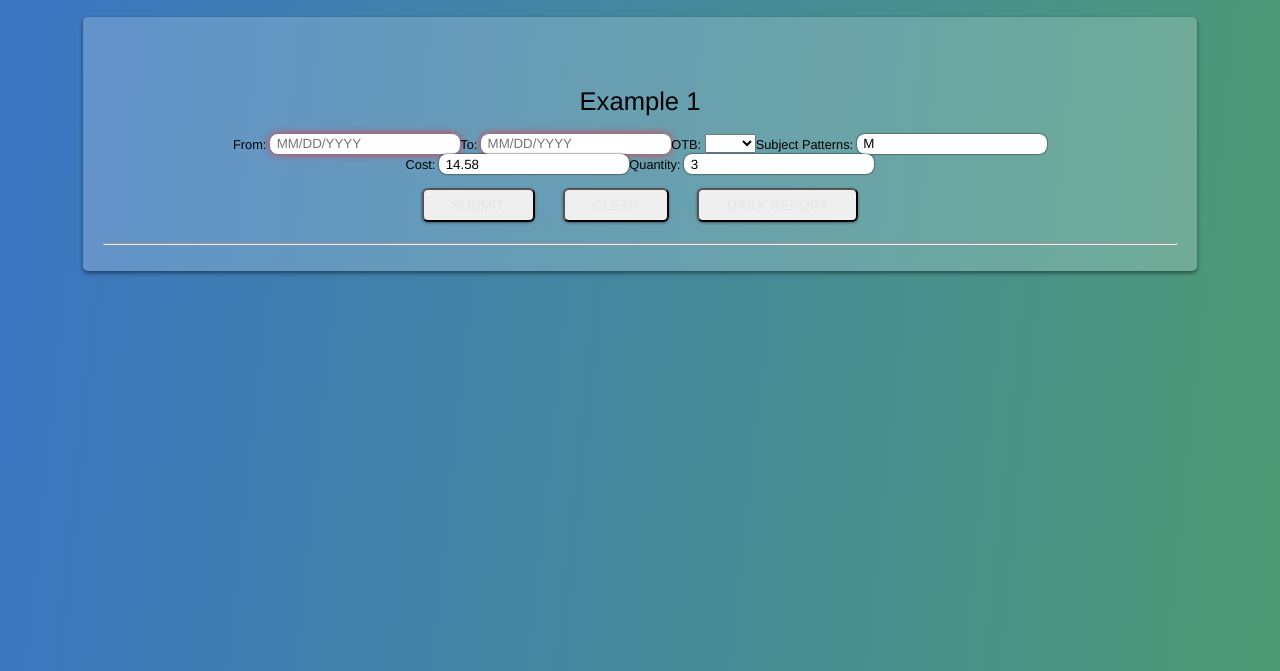
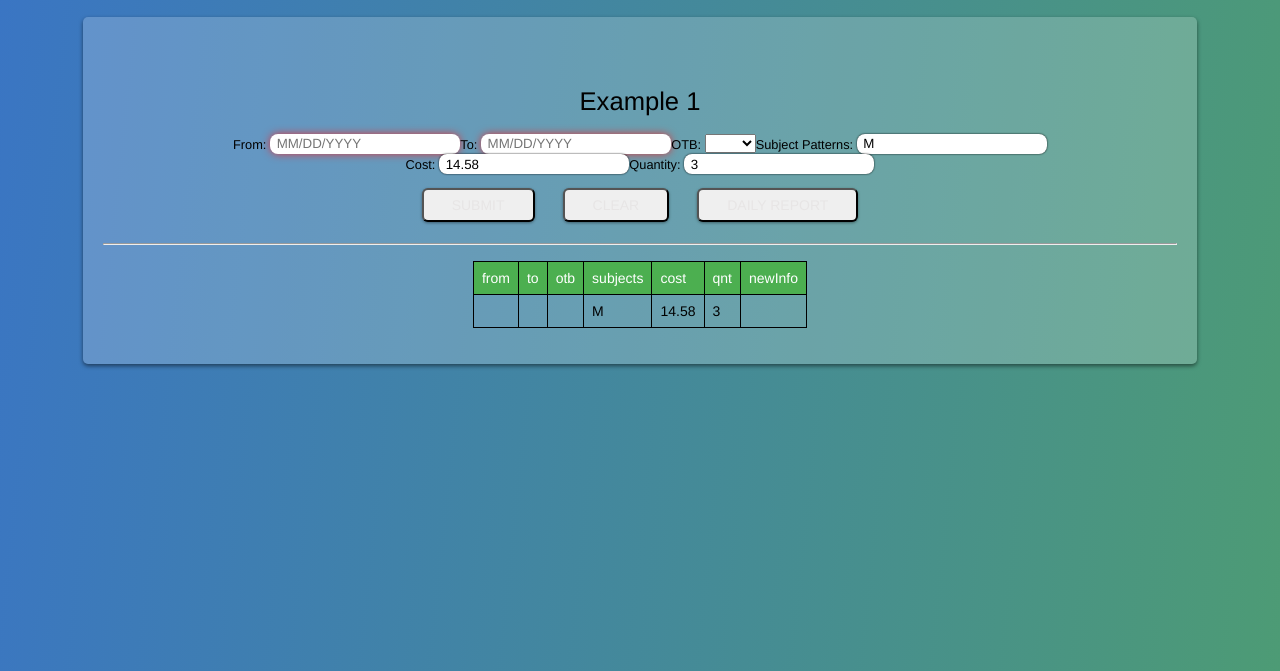
Before and after one commit to martinjackson/reactjs-meetup-validation, a React app: page / in a window 1280 px wide. Shown: the part 129-800 px from the top of the page. Built offline with nearby package versions, Linux system fonts and the light colour scheme.

Commit message:
stable exmaple 1

```diff
--- a/components/Example1.js
+++ b/components/Example1.js
@@ -66,26 +66,37 @@ class Example1 extends React.Component {
            });
       }
 
+  table(obj) {
+    var keys = Object.keys(obj);
+
+    return      <table border="1">
+                    <thead><tr>{keys.map( k => <th key={k}>{k}</th>)}</tr></thead>
+                    <tbody><tr>{keys.map( k => <td key={k}>{obj[k]}</td>)}</tr></tbody>
+                  </table>
+  }
+
   render(){
 
     var valid = this.checkValid();
+    var cn = (name) => (valid[name]) ? 'valid':'invalid';
 
     return <div>
             <h1>Example 1</h1>
             <div>
-              From: <input name="from" className={valid['from']?'valid':'invalid'} onChange={this.handleChange} value={this.state.from} placeholder="MM/DD/YYYY" />
-              To: <input   name="to"   className={valid['to']?'valid':'invalid'}   onChange={this.handleChange} value={this.state.to}   placeholder="MM/DD/YYYY" />
-              OTB: <MbsSelectOTB name="otb"  className={valid['otb']?'valid':'invalid'}  onChange={this.handleChange} value={this.state.otb} />
-              Subject Patterns: <input name="subjects" className={valid['subjects']?'valid':'invalid'} onChange={this.handleChange} value={this.state.subjects} />
+              From: <input name="from" className={cn('from')} onChange={this.handleChange} value={this.state.from} placeholder="MM/DD/YYYY" />
+              To: <input   name="to"   className={cn('to')}   onChange={this.handleChange} value={this.state.to}   placeholder="MM/DD/YYYY" />
+              OTB: <MbsSelectOTB name="otb"  className={cn('otb')}  onChange={this.handleChange} value={this.state.otb} />
+              Subject Patterns: <input name="subjects" className={cn('subjects')} onChange={this.handleChange} value={this.state.subjects} />
               <br />
-              Cost: <input name="cost" className={valid['cost']?'valid':'invalid'} onChange={this.handleChange} value={this.state.cost} />
-              Quantity: <input name="qnt" className={valid['qnt']?'valid':'invalid'} onChange={this.handleChange} value={this.state.qnt} />
+              Cost: <input name="cost" className={cn('cost')} onChange={this.handleChange} value={this.state.cost} />
+              Quantity: <input name="qnt" className={cn('qnt')} onChange={this.handleChange} value={this.state.qnt} />
               <br />
 
               <button type="button" onClick={this.submitData}>Submit</button>
               <button type="button" onClick={this.clear}>Clear</button>
               <button type="button" onClick={this.cannedReport}>Daily Report</button>
               <hr />
+              {this.table(this.state)}
               </div>
 
            </div>
--- a/public/style.css
+++ b/public/style.css
@@ -104,3 +104,23 @@ input {
   input:read-only {
       background-color: darkgrey;
   }
+
+  table {
+      border-collapse: collapse;
+      margin:1em auto;
+  }
+
+  th, td {
+      font-weight: normal;
+      font-size: 14px;
+      border: 1px solid black;
+      text-align: left;
+      padding: 8px;
+  }
+
+  tr:nth-child(even){background-color: #f2f2f2}
+
+  th {
+      background-color: #4CAF50;
+      color: white;
+  }
```
